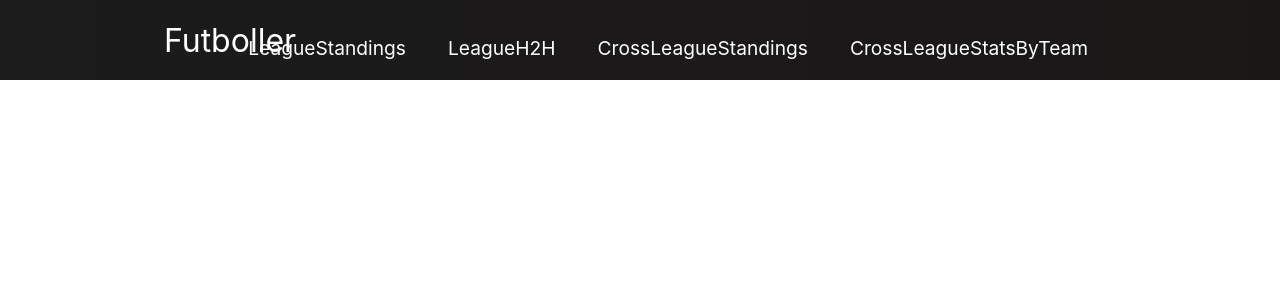
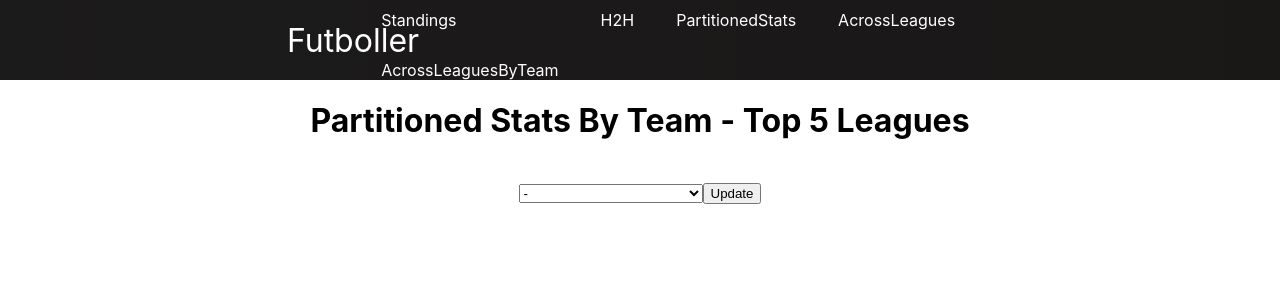
Before and after one commit to Nishant173/futboller, a React (Create React App) app in the folder futbol/frontend/futboller-frontend/: page /partitioned-stats in a window 1280 px wide. Shown: the top 300 px of the page. Built offline with nearby package versions, Linux system fonts and the light colour scheme.

Commit message:
Added container - Partitioned stats by team

```diff
--- a/futbol/frontend/futboller-frontend/src/App.js
+++ b/futbol/frontend/futboller-frontend/src/App.js
@@ -5,6 +5,7 @@ import Navbar from './components/navbar/Navbar'
 import Home from './containers/HomePage'
 import LeagueStandings from './containers/LeagueStandings'
 import LeagueHeadToHeadStats from './containers/LeagueHeadToHeadStats'
+import PartitionedStatsByTeam from './containers/PartitionedStatsByTeam'
 import CrossLeagueStandings from './containers/CrossLeagueStandings'
 import CrossLeagueStatsByTeam from './containers/CrossLeagueStatsByTeam'
 
@@ -18,6 +19,7 @@ export default function App() {
           <Route exact path="/" component={Home} />
           <Route exact path="/league-standings" component={LeagueStandings} />
           <Route exact path="/league-h2h-stats" component={LeagueHeadToHeadStats} />
+          <Route exact path="/partitioned-stats" component={PartitionedStatsByTeam} />
           <Route exact path="/cross-league-standings" component={CrossLeagueStandings} />
           <Route exact path="/cross-league-stats-by-team" component={CrossLeagueStatsByTeam} />
         </Switch>
--- a/futbol/frontend/futboller-frontend/src/api/getApiData.js
+++ b/futbol/frontend/futboller-frontend/src/api/getApiData.js
@@ -39,6 +39,15 @@ export function getLeagueHeadToHeadStats(objQueryParams=null) {
 }
 
 
+export function getPartitionedStatsByTeam(objQueryParams=null) {
+    let url = `${DomainName}/${ApiVersion}/leagues/partitioned-stats/`
+    if (objQueryParams !== null) {
+        url += objectToQueryParamsString(objQueryParams)
+    }
+    return getApiDataFromUrl(url)
+}
+
+
 export function getLeagueStandings(objQueryParams=null) {
     let url = `${DomainName}/${ApiVersion}/leagues/league-standings/`
     if (objQueryParams !== null) {
--- a/futbol/frontend/futboller-frontend/src/components/charts/LineChart.js
+++ b/futbol/frontend/futboller-frontend/src/components/charts/LineChart.js
@@ -1,6 +1,6 @@
 import { Line } from 'react-chartjs-2'
 import { LengthMismatchError } from '../../jsUtils/errors'
-import { generateRandomHexCode } from '../../jsUtils/general'
+import { generateRandomHexCodes } from '../../jsUtils/general'
 
 
 /*
@@ -8,18 +8,21 @@ Takes in an array of labels, and an array of array of numbers (2D array), wherei
 Returns array of objects having data to be used in MultiLineCharts.
 Each object in the array will have a `label` (usually a string) and `data` (array of numbers corresponding to said label).
 */
-export function getMultiLineChartDatasets(lineLabelsArray, arrayOfArraysOfNumbers) {
+export function getMultiLineChartDatasets(
+        lineLabelsArray,
+        arrayOfArraysOfNumbers,
+        colors=generateRandomHexCodes(lineLabelsArray.length)
+    ) {
     if (lineLabelsArray.length !== arrayOfArraysOfNumbers.length) {
         throw LengthMismatchError("The labels array and the 2D array of numbers must be of same length")
     }
     let datasets = []
     for (let i = 0; i < lineLabelsArray.length; i++) {
-        let color = generateRandomHexCode()
         datasets.push({
             label: lineLabelsArray[i],
             data: arrayOfArraysOfNumbers[i],
-            borderColor: color,
-            backgroundColor: color,
+            borderColor: colors[i],
+            backgroundColor: colors[i],
             borderWidth: 5,
             fill: false,
         })
--- a/futbol/frontend/futboller-frontend/src/components/navbar/Navbar.css
+++ b/futbol/frontend/futboller-frontend/src/components/navbar/Navbar.css
@@ -4,7 +4,7 @@
     display: flex;
     justify-content: center;
     align-items: center;
-    font-size: 1.2rem;
+    font-size: 1rem;
     position: sticky;
     top: 0;
     z-index: 999;
@@ -21,7 +21,7 @@
   .navbar-logo {
     color: #fff;
     justify-self: start;
-    margin-left: 20px;
+    margin-left: 10px;
     cursor: pointer;
     text-decoration: none;
     font-size: 2rem;
@@ -40,13 +40,13 @@
     grid-gap: 10px;
     list-style: none;
     text-align: center;
-    width: 60vw;
+    width: 40vw;
     justify-content: end;
     margin-right: 2rem;
   }
 
   .nav-item {
-    height: 80px;
+    height: 40px;
   }
 
   .nav-links {
@@ -55,7 +55,7 @@
     align-items: center;
     text-decoration: none;
     padding: 0.5rem 1rem;
-    height: 100%;
+    height: 85%;
   }
 
   .nav-links:hover {
--- a/futbol/frontend/futboller-frontend/src/components/navbar/Navbar.js
+++ b/futbol/frontend/futboller-frontend/src/components/navbar/Navbar.js
@@ -18,22 +18,27 @@ export default function Navbar() {
                     <ul className={click ? "nav-menu active" : "nav-menu"}>
                         <li className="nav-item">
                             <Link to="/league-standings" className="nav-links" onClick={closeMobileMenu}>
-                                LeagueStandings
+                                Standings
                             </Link>
                         </li>
                         <li className="nav-item">
                             <Link to="/league-h2h-stats" className="nav-links" onClick={closeMobileMenu}>
-                                LeagueH2H
+                                H2H
+                            </Link>
+                        </li>
+                        <li className="nav-item">
+                            <Link to="/partitioned-stats" className="nav-links" onClick={closeMobileMenu}>
+                                PartitionedStats
                             </Link>
                         </li>
                         <li className="nav-item">
                             <Link to="/cross-league-standings" className="nav-links" onClick={closeMobileMenu}>
-                                CrossLeagueStandings
+                                AcrossLeagues
                             </Link>
                         </li>
                         <li className="nav-item">
                             <Link to="/cross-league-stats-by-team" className="nav-links" onClick={closeMobileMenu}>
-                                CrossLeagueStatsByTeam
+                                AcrossLeaguesByTeam
                             </Link>
                         </li>
                     </ul>
--- a/futbol/frontend/futboller-frontend/src/components/tables/TableColumns.js
+++ b/futbol/frontend/futboller-frontend/src/components/tables/TableColumns.js
@@ -169,3 +169,53 @@ export const ColumnsCrossLeagueStats = [
         width: 165,
     },
 ]
+
+
+export const ColumnsPartitionedStatsByTeam = [
+    {
+        field: 'partitionNumber',
+        headerName: 'Partition',
+        type: 'number',
+        width: 150,
+    },
+    {
+        field: 'team',
+        headerName: 'Team',
+        width: 150,
+    },
+    {
+        field: 'startDate',
+        headerName: 'StartDate',
+        width: 150,
+    },
+    {
+        field: 'endDate',
+        headerName: 'EndDate',
+        width: 150,
+    },
+    {
+        field: 'avgPoints',
+        headerName: 'AvgPoints',
+        width: 150,
+    },
+    {
+        field: 'avgGoalDifference',
+        headerName: 'AvgGoalDifference',
+        width: 175,
+    },
+    {
+        field: 'winPercent',
+        headerName: 'WinPercent',
+        width: 150,
+    },
+    {
+        field: 'lossPercent',
+        headerName: 'LossPercent',
+        width: 150,
+    },
+    {
+        field: 'drawPercent',
+        headerName: 'DrawPercent',
+        width: 150,
+    },
+]
--- /dev/null
+++ b/futbol/frontend/futboller-frontend/src/containers/PartitionedStatsByTeam.js
@@ -0,0 +1,137 @@
+import React from 'react'
+
+import { getPartitionedStatsByTeam } from '../api/getApiData'
+
+import { GridTable } from '../components/tables/Table'
+import { ColumnsPartitionedStatsByTeam } from '../components/tables/TableColumns'
+import { MultiLineChart, getMultiLineChartDatasets } from '../components/charts/LineChart'
+
+import TeamsAvailable from '../Teams.json'
+
+import { getValuesByKey } from '../jsUtils/general'
+
+
+export default class PartitionedStatsByTeam extends React.Component {
+    constructor(props) {
+        super(props)
+        this.state = {
+            data: [],
+            startDates: [],
+            avgPoints: [],
+            avgGoalDifferences: [],
+            avgGoalsScored: [],
+            avgGoalsAllowed: [],
+            winPercentages: [],
+            lossPercentages: [],
+            drawPercentages: [],
+            team: "",
+        }
+        this.updateData = this.updateData.bind(this)
+        this.updateTeam = this.updateTeam.bind(this)
+    }
+
+    updateData() {
+        getPartitionedStatsByTeam({ team: this.state.team })
+            .then((response) => {
+                this.setState({
+                    data: response,
+                })
+                this.setState({
+                    startDates: getValuesByKey(this.state.data, "startDate"),
+                    avgPoints: getValuesByKey(this.state.data, "avgPoints"),
+                    avgGoalDifferences: getValuesByKey(this.state.data, "avgGoalDifference"),
+                    avgGoalsScored: getValuesByKey(this.state.data, "avgGoalsScored"),
+                    avgGoalsAllowed: getValuesByKey(this.state.data, "avgGoalsAllowed"),
+                    winPercentages: getValuesByKey(this.state.data, "winPercent"),
+                    lossPercentages: getValuesByKey(this.state.data, "lossPercent"),
+                    drawPercentages: getValuesByKey(this.state.data, "drawPercent"),
+                })
+            })
+    }
+
+    updateTeam(event) {
+        this.setState({
+            team: event.target.value,
+        })
+    }
+
+    render() {
+        return (
+            <div>
+                <h1>Partitioned Stats By Team - Top 5 Leagues</h1>
+                <br />
+
+                <form>
+                    <select onChange={this.updateTeam}>
+                        <option>-</option>
+                        {
+                            TeamsAvailable.map((TeamAvailable) => (
+                                <option value={TeamAvailable}>{TeamAvailable}</option>
+                            ))
+                        }
+                    </select>
+                    <input
+                        type="button"
+                        value="Update"
+                        onClick={this.updateData}
+                    />
+                </form>
+
+                {
+                    this.state.data.length > 0 ?
+                    <>
+                        <br /><br />
+                        <GridTable
+                            arrayOfObjects={this.state.data}
+                            columnsData={ColumnsPartitionedStatsByTeam}
+                        />
+                        <br /><br />
+                        <MultiLineChart
+                            title={`${this.state.team} - AvgPoints over time`}
+                            xLabel="Date"
+                            yLabel="AvgPoints"
+                            xTicks={this.state.startDates}
+                            datasets={
+                                getMultiLineChartDatasets(
+                                    ["AvgPoints over time"],
+                                    [this.state.avgPoints],
+                                )
+                            }
+                            yLow={0}
+                            yHigh={3}
+                        />
+                        <br /><br />
+                        <MultiLineChart
+                            title={`${this.state.team} - Wins/Losses/Draws over time`}
+                            xLabel="Date"
+                            yLabel="Win/Loss/Draw percentages over time"
+                            xTicks={this.state.startDates}
+                            datasets={
+                                getMultiLineChartDatasets(
+                                    [
+                                        "WinPercent over time",
+                                        "LossPercent over time",
+                                        "DrawPercent over time",
+                                    ],
+                                    [
+                                        this.state.winPercentages,
+                                        this.state.lossPercentages,
+                                        this.state.drawPercentages,
+                                    ],
+                                    [
+                                        "green",
+                                        "red",
+                                        "grey",
+                                    ],
+                                )
+                            }
+                            yLow={0}
+                            yHigh={100}
+                        />
+                    </>
+                    : null
+                }
+            </div>
+        )
+    }
+}
```
